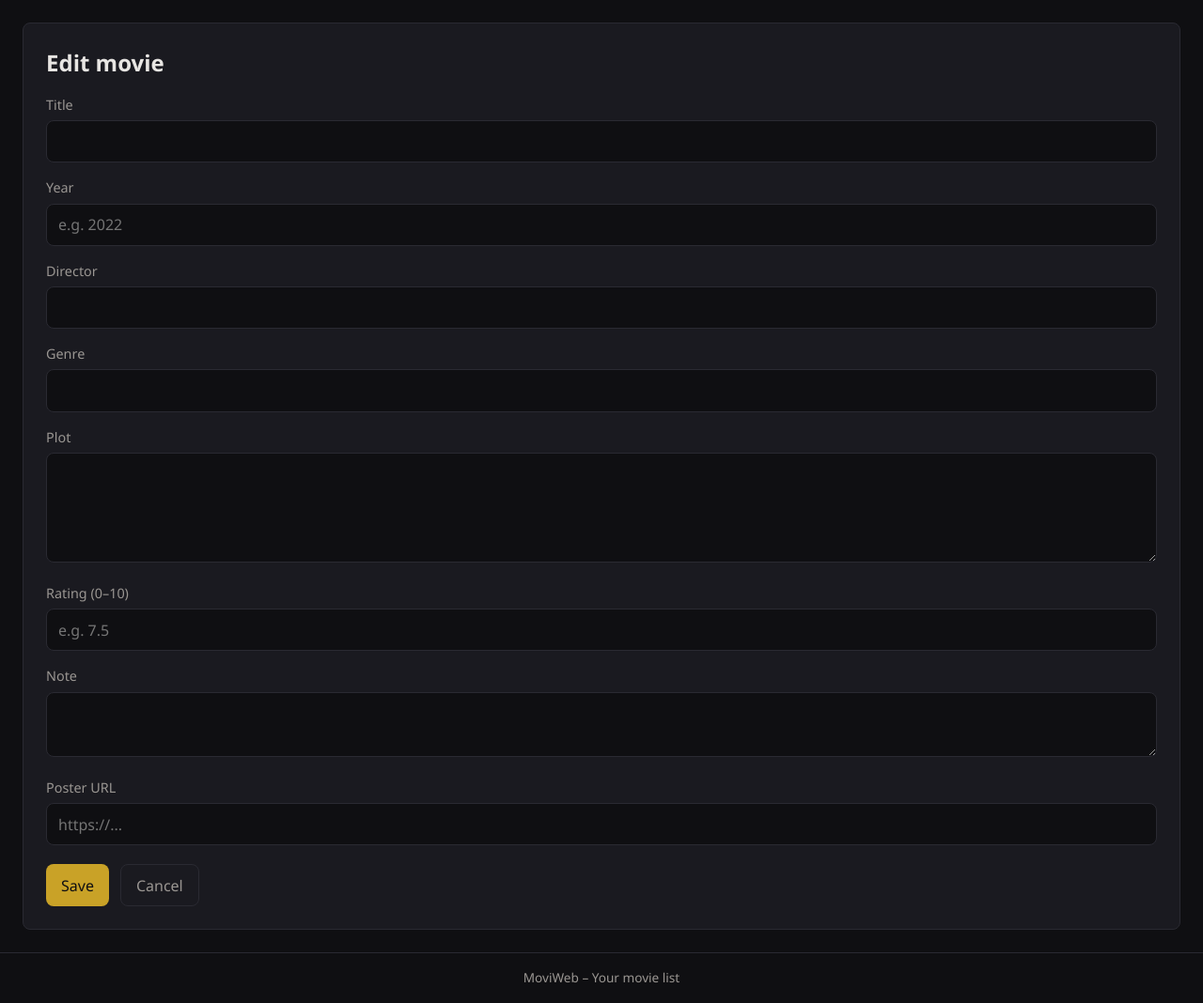
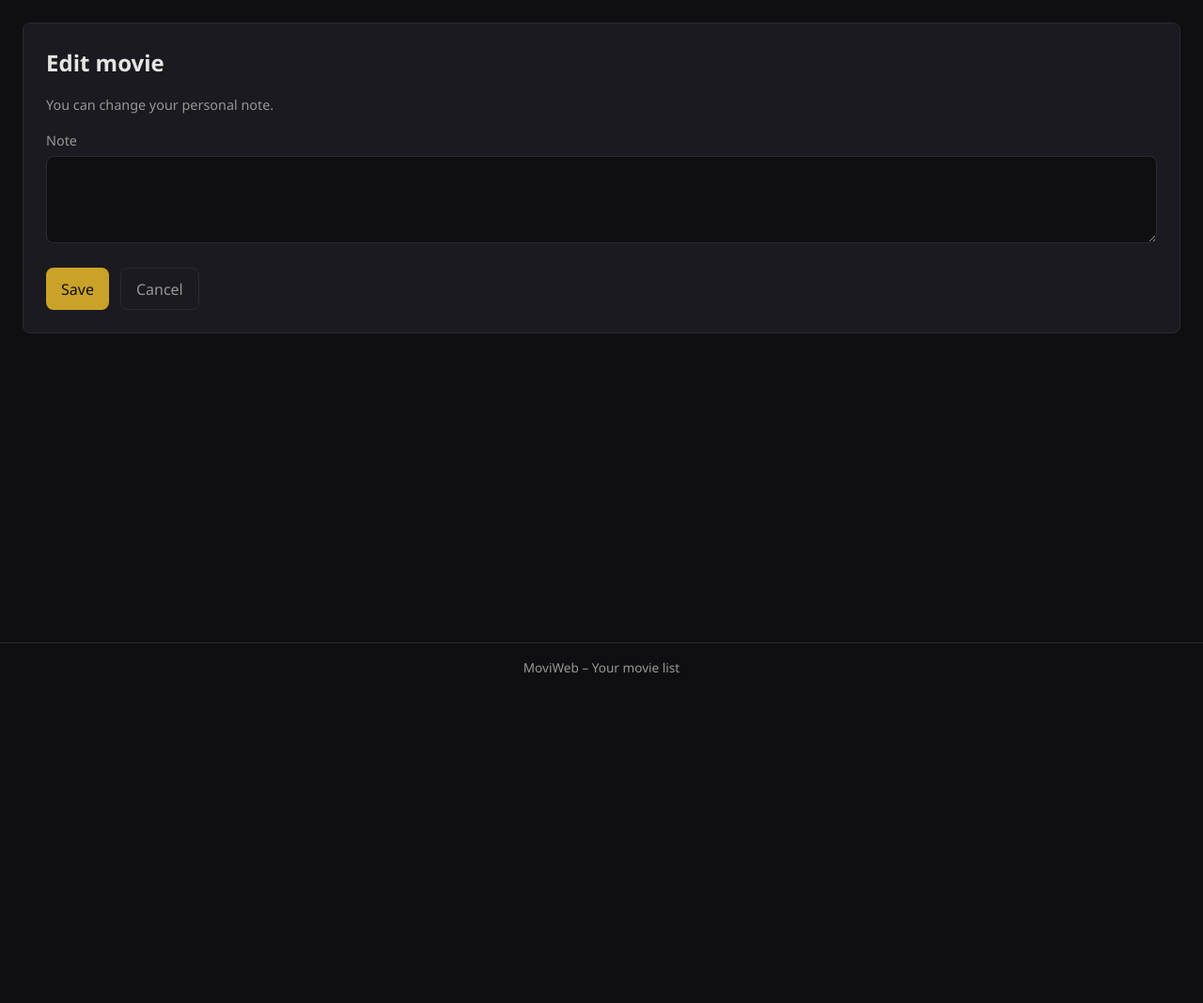
Before and after one commit to Held0fTheWelt/MovieProject, a Flask app: template templates/movie_edit.html in a window 1280 px wide. Shown: the part 63-1131 px from the top of the page at 94% size. After the commit the page ends 780 px from the top, so only its background shows below. Run offline with Flask 3, Linux system fonts and the light colour scheme; the template is opened without the code that fills it, so the values that code supplies are empty.

Commit message:
Update Movie implemented

```diff
--- a/app.py
+++ b/app.py
@@ -100,13 +100,34 @@ def movie_add():
                 year=info.get("year"),
                 director=info.get("director"),
                 poster_url=info.get("poster_url"),
+                from_omdb=True,
             )
             flash(f'Movie "{info["title"]}" added with details from OMDb.', "success")
         else:
-            db.add_movie(user_id=user_id, title=name)
+            db.add_movie(user_id=user_id, title=name, from_omdb=False)
             flash(f'Movie "{name}" added (OMDb did not return details).', "info")
         return redirect(url_for("movie_list"))
     return render_template("movie_add.html", user=user)
+
+
+@app.route("/movies/<int:movie_id>/edit", methods=["GET", "POST"])
+def movie_edit(movie_id):
+    """Update a movie: modify the information of a movie from the user's list."""
+    user_id = session.get("user_id")
+    if not user_id:
+        return redirect(url_for("user_select"))
+    movie = db.get_movie_by_id(movie_id)
+    if not movie or movie.user_id != user_id:
+        flash("Movie not found or access denied.", "error")
+        return redirect(url_for("movie_list"))
+    user = db.get_user_by_id(user_id)
+
+    if request.method == "POST":
+        note = request.form.get("note", "").strip() or None
+        db.update_movie(movie_id, note=note)
+        flash("Movie updated.", "success")
+        return redirect(url_for("movie_list"))
+    return render_template("movie_edit.html", user=user, movie=movie)
 
 
 @app.route("/movies/<int:movie_id>/delete", methods=["POST"])
--- a/static/css/style.css
+++ b/static/css/style.css
@@ -98,6 +98,19 @@ body {
 .card h1 {
     margin-top: 0;
     font-size: 1.5rem;
+}
+
+.movie-edit-title {
+    font-size: 1.15rem;
+    font-weight: 600;
+    color: var(--primary);
+    margin: 0 0 0.5rem 0;
+}
+
+.form-hint {
+    color: var(--text-muted);
+    font-size: 0.9rem;
+    margin: 0 0 1rem 0;
 }
 
 .section {
@@ -204,6 +217,18 @@ body {
 
 .btn-danger:hover {
     background: rgba(201, 74, 74, 0.15);
+}
+
+.btn-white {
+    background: transparent;
+    color: #fff;
+    border: 1px solid rgba(255, 255, 255, 0.6);
+}
+
+.btn-white:hover {
+    background: rgba(255, 255, 255, 0.1);
+    color: #fff;
+    border-color: #fff;
 }
 
 .btn-small {
--- a/templates/movie_edit.html
+++ b/templates/movie_edit.html
@@ -3,38 +3,16 @@
 {% block content %}
 <div class="card">
     <h1>Edit movie</h1>
+    <p class="movie-edit-title">{{ movie.title }}</p>
+    {% if movie.from_omdb %}
+    <p class="form-hint">This movie was loaded from OMDb. You can only add or change your personal note.</p>
+    {% else %}
+    <p class="form-hint">You can change your personal note.</p>
+    {% endif %}
     <form method="post" action="{{ url_for('movie_edit', movie_id=movie.id) }}" class="form">
         <div class="form-group">
-            <label for="title">Title</label>
-            <input type="text" name="title" id="title" value="{{ movie.title }}" required>
-        </div>
-        <div class="form-group">
-            <label for="year">Year</label>
-            <input type="text" name="year" id="year" value="{{ movie.year or '' }}" placeholder="e.g. 2022">
-        </div>
-        <div class="form-group">
-            <label for="director">Director</label>
-            <input type="text" name="director" id="director" value="{{ movie.director or '' }}">
-        </div>
-        <div class="form-group">
-            <label for="genre">Genre</label>
-            <input type="text" name="genre" id="genre" value="{{ movie.genre or '' }}">
-        </div>
-        <div class="form-group">
-            <label for="plot">Plot</label>
-            <textarea name="plot" id="plot" rows="4">{{ movie.plot or '' }}</textarea>
-        </div>
-        <div class="form-group">
-            <label for="rating">Rating (0–10)</label>
-            <input type="number" name="rating" id="rating" value="{{ movie.rating if movie.rating is not none else '' }}" min="0" max="10" step="0.1" placeholder="e.g. 7.5">
-        </div>
-        <div class="form-group">
             <label for="note">Note</label>
-            <textarea name="note" id="note" rows="2">{{ movie.note or '' }}</textarea>
-        </div>
-        <div class="form-group">
-            <label for="poster_url">Poster URL</label>
-            <input type="url" name="poster_url" id="poster_url" value="{{ movie.poster_url or '' }}" placeholder="https://...">
+            <textarea name="note" id="note" rows="3">{{ movie.note or '' }}</textarea>
         </div>
         <div class="form-actions">
             <button type="submit" class="btn btn-primary">Save</button>
```
Also changed, not shown: templates/movie_list.html (+6 -3 lines).
